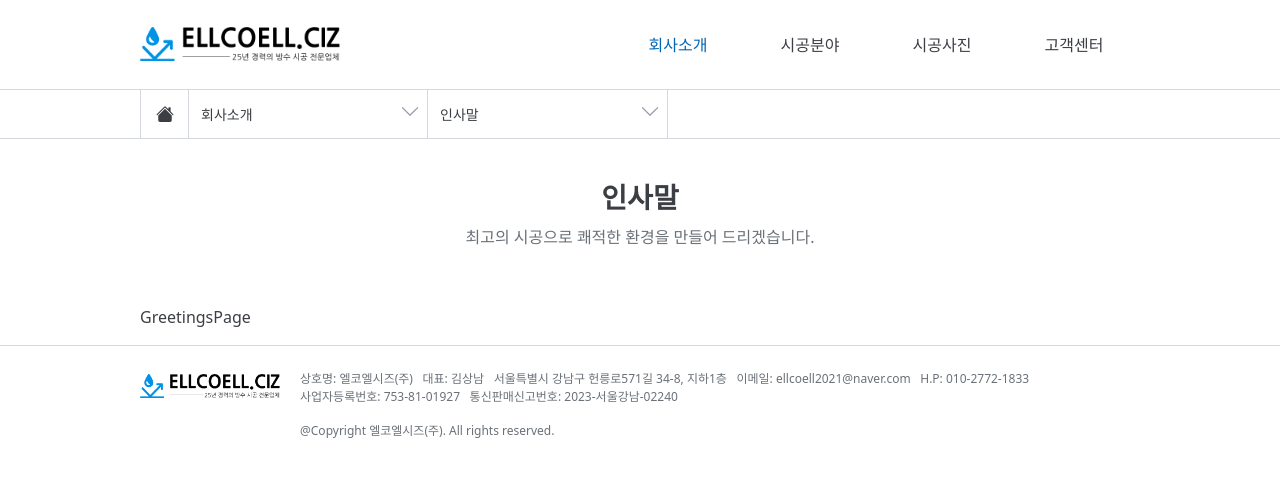
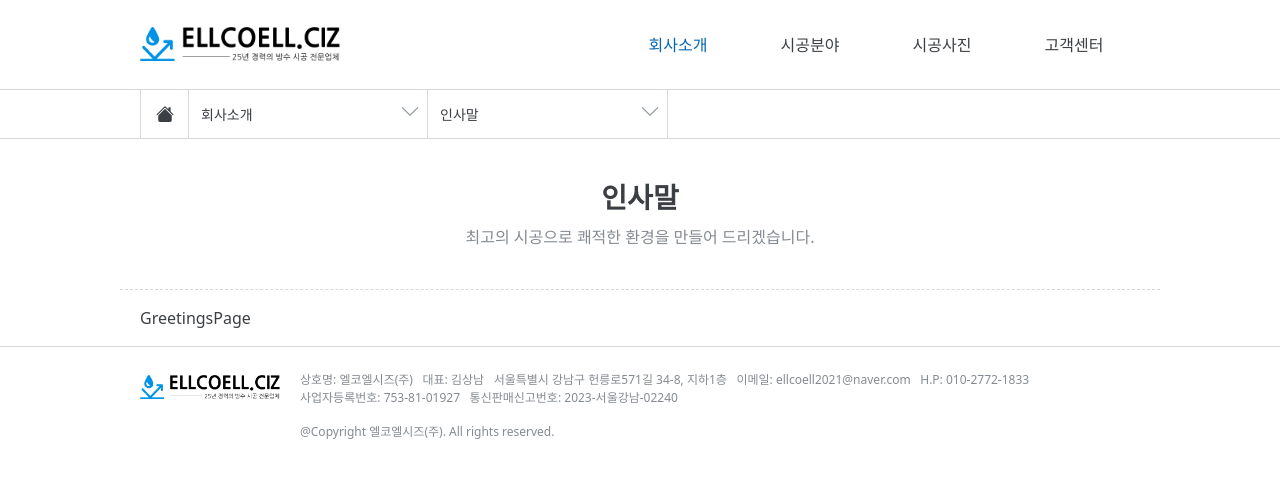
Before and after one commit to will-kim-querypie/bangsu-partner, a Next.js app: page /company/greetings in a window 1280 px wide. Shown: the top 478 px of the page. Built offline with nearby package versions, Linux system fonts and the light colour scheme.

Commit message:
chore: style

```diff
--- a/src/app/globals.css
+++ b/src/app/globals.css
@@ -36,7 +36,7 @@
   --text-white: var(--gray-0);
   --text-default: var(--gray-700);
   --text-static: var(--gray-900);
-  --text-secondary: var(--gray-500);
+  --text-secondary: var(--gray-400);
   --active-color: var(--brand-600);
   --active-secondary-color: var(--brand-100); /* on bg secondary */
   --hover-color: var(--brand-500);
--- a/src/shared/ui/sub-page-hero/sub-page-hero.module.css
+++ b/src/shared/ui/sub-page-hero/sub-page-hero.module.css
@@ -3,6 +3,7 @@
   text-align: center;
   padding-top: 40px;
   padding-bottom: 40px;
+  border-bottom: 1px dashed var(--border-color);
 }
 @media screen and (min-width: 1000px) {
   .container {
--- a/src/shared/ui/typography/typography.module.css
+++ b/src/shared/ui/typography/typography.module.css
@@ -5,14 +5,14 @@
 }
 
 .title2 {
-  font-size: 24px;
-  font-weight: 700;
+  font-size: 28px;
+  font-weight: 500;
   line-height: 1.3;
 }
 
 .body1 {
   font-size: 20px;
-  font-weight: 700;
+  font-weight: 400;
   line-height: 1.5;
 }
 
@@ -24,7 +24,7 @@
 
 .body3 {
   font-size: 16px;
-  font-weight: 700;
+  font-weight: 400;
   line-height: 1.5;
 }
 
```
